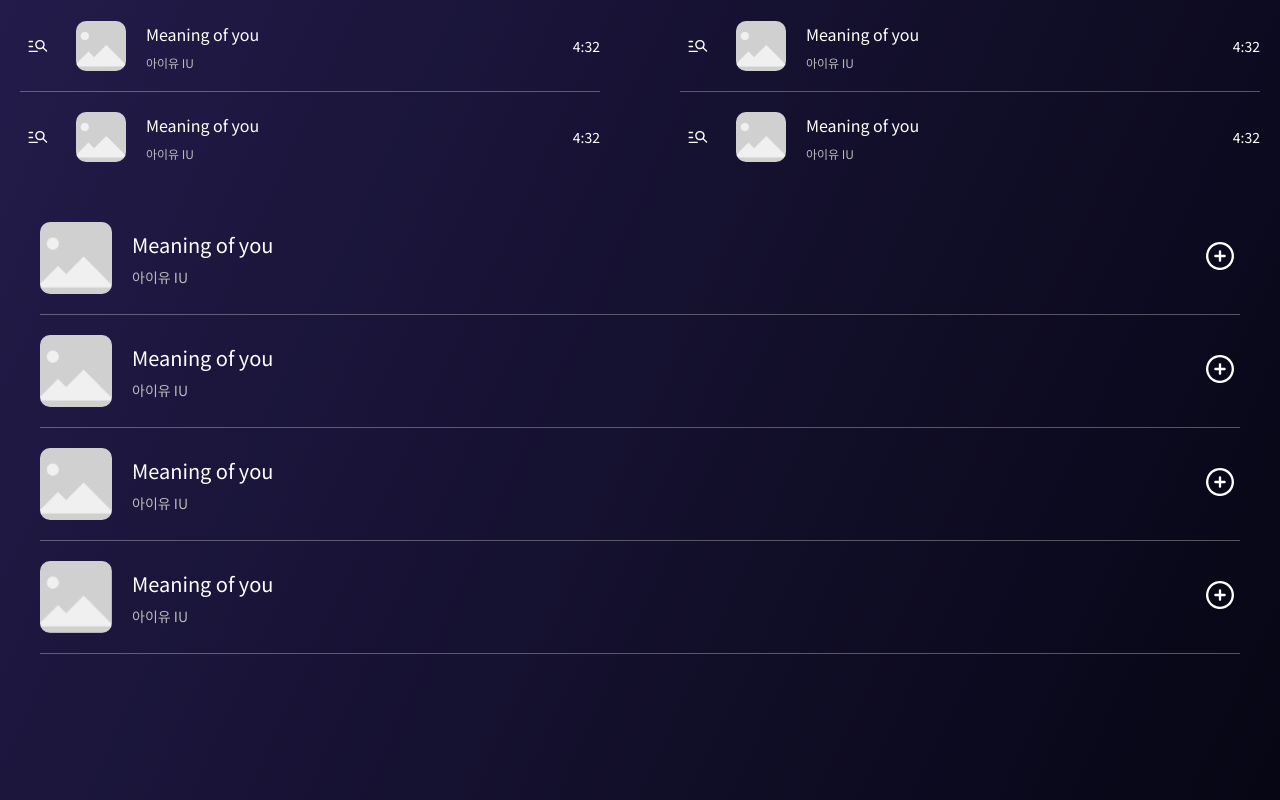
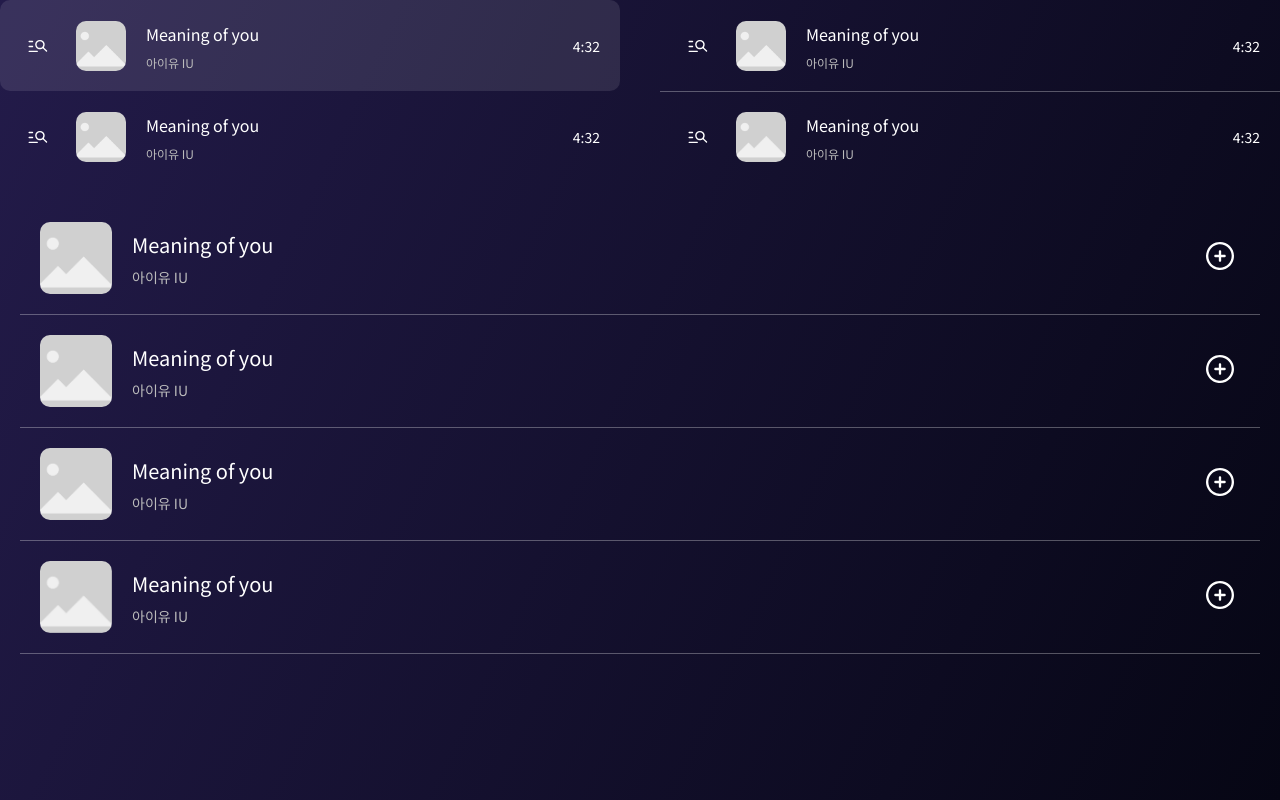
Before and after one commit to FRONT-END-BOOTCAMP-PULS-4/Jackpot_Plug, a Next.js app: page /component/list in a window 1280 px wide. Built offline with nearby package versions, Linux system fonts and the light colour scheme.

Commit message:
style: hover 스타일 수정
- 호버 시 컨텐츠 보다 배경이 더 넘지 않도록 수정

```diff
--- a/app/component/list/ListItem.module.scss
+++ b/app/component/list/ListItem.module.scss
@@ -2,8 +2,6 @@
 @use "../../../public/styles/variable" as *;
 
 .edit_item_container {
-  padding: 20px;
-  padding-bottom: 0;
   border-radius: 10px;
   transition: all 0.3s;
   &:has(+ &:hover) {
@@ -18,7 +16,7 @@
     }
   }
   .inner_container {
-    padding-bottom: 20px;
+    padding: 20px;
     @include flex($justify: space-between, $align: center);
     @include border-bottom;
     transition: border-bottom 0.3s;
--- a/app/component/list/RecoListItem.module.scss
+++ b/app/component/list/RecoListItem.module.scss
@@ -6,12 +6,11 @@
 }
 
 .reco_item_container {
-  padding: 20px;
-  padding-top: 0;
   border-radius: 10px;
   transition: all 0.3s;
 
   .inner_container {
+    padding: 20px;
     @include border-top($color: transparent);
   }
 
```
